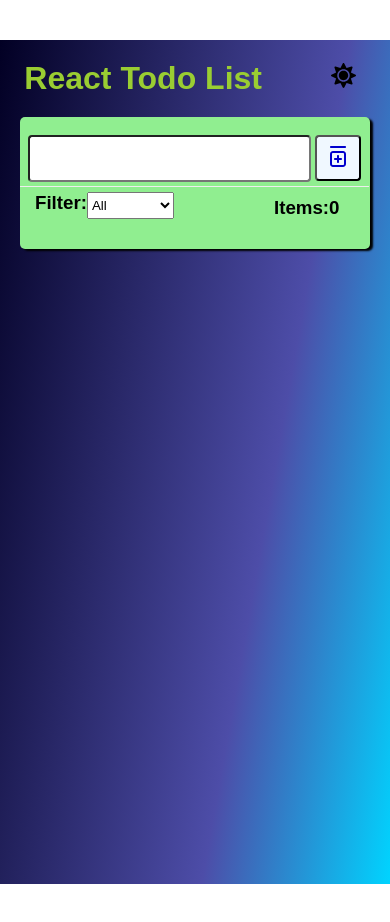
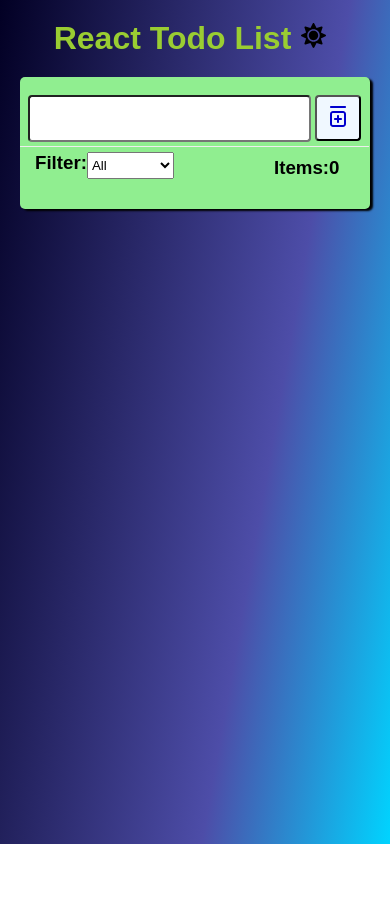
Before and after one commit to haqftyt/react_todo, a React (Create React App) app: page / in a window 390 px wide. After the commit the page ends 844 px from the top, so only its background shows below. Built offline with nearby package versions, Linux system fonts and the light colour scheme.

Commit message:
background responsive changes

```diff
--- a/src/Components/LightDark.js
+++ b/src/Components/LightDark.js
@@ -12,17 +12,17 @@ const LightDark = () => {
   };
 
   return (
-    <div className={isDarkMode ? 'light-mode' : 'dark-mode'}>
-      <div className="container">
+    <div className={isDarkMode ? 'light-mode container' : 'dark-mode container'}>
      <div className='Head'>
+     <div style={{display:'flex'}}>
      <h1>React Todo List</h1>
       <Button  isDarkMode={isDarkMode} onToggle={handleToggle} />
+     </div>
      </div>
       <div className="listbox">
        <TodoList/>
       </div>
     </div>
-    </div>
   );
 };
 
--- a/src/index.css
+++ b/src/index.css
@@ -7,7 +7,6 @@
 .container {
   width: 100%;
   height: 100vh;
-  margin:40px 0;
   display: flex;
   align-items: center;
   flex-direction: column;
@@ -40,7 +39,7 @@
   color: #ffffff;
 }
 .Head {
-  width: 400px;
+  width: 350px;
   display: flex;
   justify-content: space-around;
   align-items: center;
@@ -94,11 +93,11 @@
   cursor: pointer;
 }
 .TaskDiv input {
-  height: 48px;
+  height: 30px;
   min-width: 48px;
   border-radius: 0.25rem;
   padding: 0.5rem;
-  font-size: 1.5rem;
+  font-size: 1rem;
   background-color: lightgreen;
   color: mediumblue;
   cursor: pointer;
```
